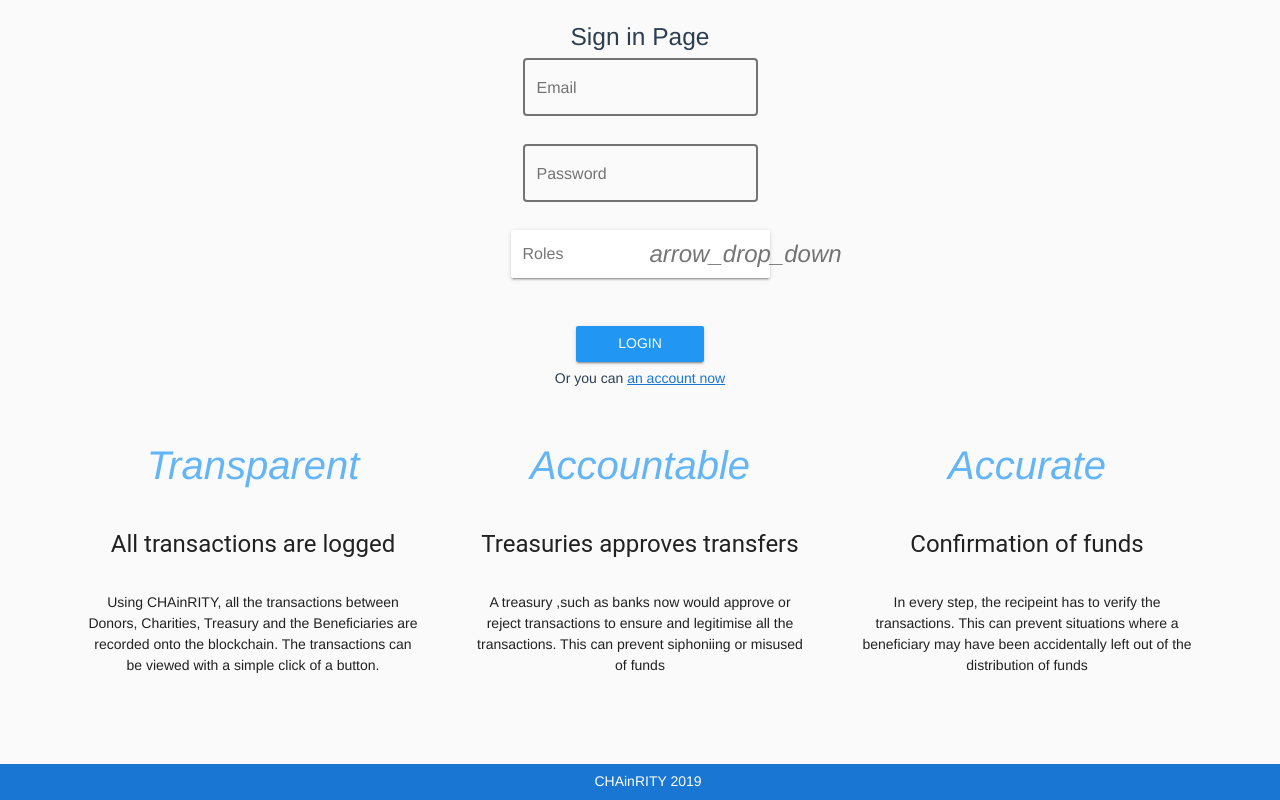
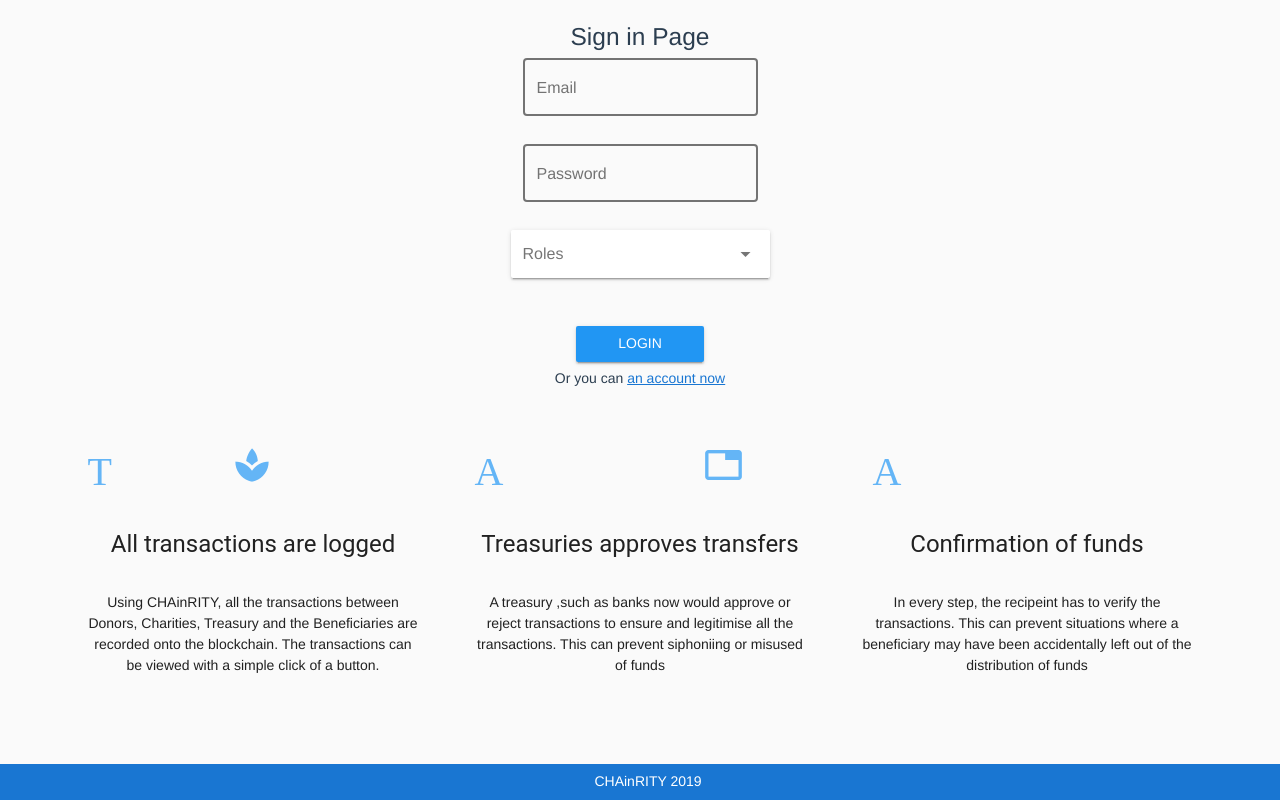
Before and after one commit to nichhholas/2019_IS4302_Wed_12-2_G3, a Vue app: page /Distribute/1 in a window 1280 px wide. Shown: the part 1073-1873 px from the top of the page. Built offline with nearby package versions, Linux system fonts and the light colour scheme; what vuefire would draw is missing.

Commit message:
login page

```diff
--- a/package.json
+++ b/package.json
@@ -11,6 +11,8 @@
     "axios": "^0.18.0",
     "bootstrap-vue": "^2.0.0-rc.16",
     "firebase": "^5.9.1",
+    "material-design-icons-iconfont": "^4.0.5",
+    "v-flex": "0.0.9",
     "vue": "^2.6.6",
     "vue-axios": "^2.1.4",
     "vue-router": "^3.0.2",
--- a/public/index.html
+++ b/public/index.html
@@ -5,6 +5,7 @@
     <meta http-equiv="X-UA-Compatible" content="IE=edge">
     <meta name="viewport" content="width=device-width,initial-scale=1.0">
     <link rel="icon" href="<%= BASE_URL %>favicon.ico">
+    <href='https://fonts.googleapis.com/css?family=Roboto:300,400,500,700|Material+Icons' rel="stylesheet" type="text/css"></href>
     <title>charity</title>
   </head>
   <body>
--- a/src/components/Login.vue
+++ b/src/components/Login.vue
@@ -45,8 +45,8 @@
             <v-text-field label="Password" outline></v-text-field>
           </v-flex>
 
-          <v-flex xs12 sm6 d-flex>
-            <v-select :roles="roles" label="Roles" solo></v-select>
+          <v-flex  sm6 d-flex>
+            <v-select :items='imageLink.roles' label='Roles' solo></v-select>
           </v-flex>
           <!--<input type="text" placeholder="Email">
           <input type="text" v-model= "account.memberID" placeholder="Email">
@@ -266,5 +266,6 @@ p a {
   text-decoration: underline;
   cursor: pointer;
 }
+
 </style>
 </style>
--- a/src/main.js
+++ b/src/main.js
@@ -9,6 +9,7 @@ import "bootstrap-vue/dist/bootstrap-vue.css"
 import Vuetify from "vuetify";
 import 'vuetify/dist/vuetify.min.css';
 // Vue.use(Vuetify);
+import 'material-design-icons-iconfont/dist/material-design-icons.css'
 
 import VueAxios from 'vue-axios';
 import axios from 'axios';
```
Also changed, not shown: 1 other file (tests, documents, lock files or other folders).
